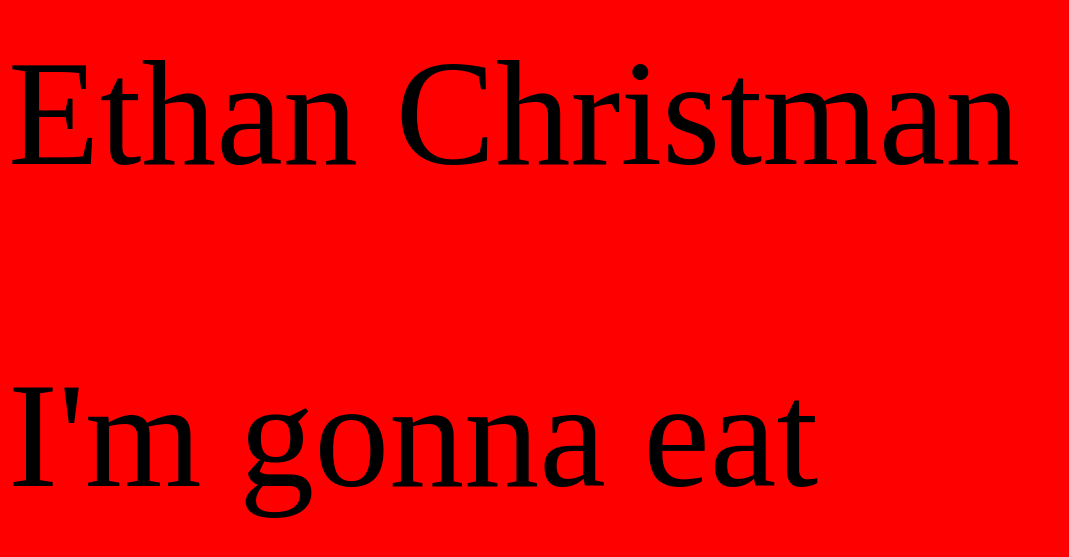
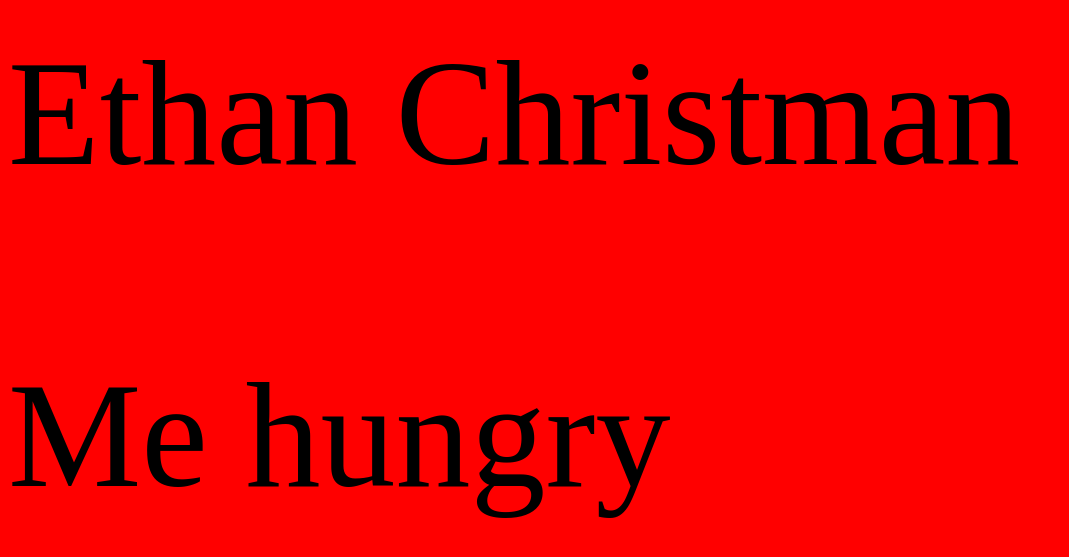
Before and after one commit to echristman1/cs293-final, a plain HTML site: page index.html in a window 1280 px wide. Shown: the part 123-680 px from the top of the page, without its empty margins (0-1069 px from the left). Drawn offline with Linux system fonts and the light colour scheme.

Commit message:
Update index.html

```diff
--- a/index.html
+++ b/index.html
@@ -8,6 +8,6 @@
     </style>
     <body>
         <p>Ethan Christman</p>
-        <p>I'm gonna eat</p>
+        <p>Me hungry</p>
     </body>
 </html>
```
